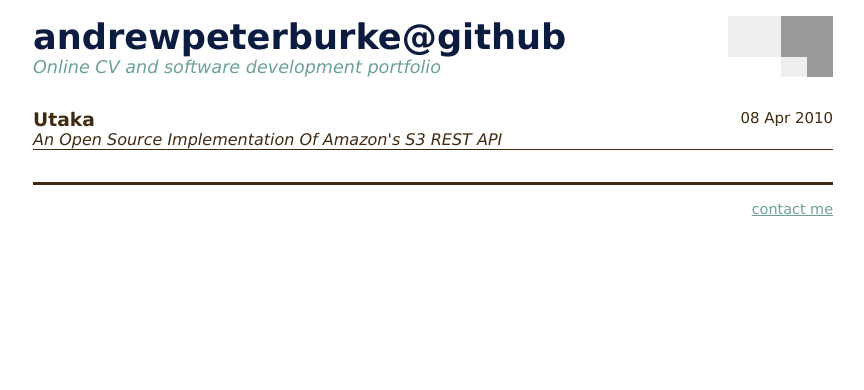
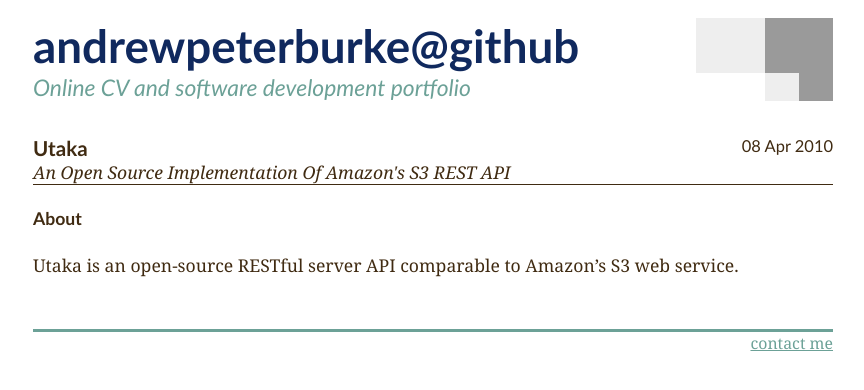
Before and after one commit to apburke/andrewpeterburke.github.com, a Jekyll site: the page built from _posts/2010-04-08-utaka.markdown, in a window 1280 px wide. Shown: the top 390 px of the page, without its empty margins (207-1071 px from the left). Built offline with Jekyll 4.4.1, drawn with Linux system fonts in a browser that asks for light colours.

Commit message:
Changed fonts, added favicon, and fixed some validation errors

```diff
--- a/_layouts/default.html
+++ b/_layouts/default.html
@@ -1,7 +1,7 @@
-<!DOCTYPE html PUBLIC "-//W3C//DTD HTML 4.01//EN" "http://www.w3.org/TR/html4/strict.dtd>
+<!DOCTYPE html PUBLIC "-//W3C//DTD HTML 4.01//EN" "http://www.w3.org/TR/html4/strict.dtd">
 <html>
 <head>
-  <meta http-equiv="content-type" content="text/html" charset="utf-8" />
+  <meta http-equiv="Content-type" content="text/html;charset=utf-8" />
   <title>{{site.title}}: {{page.title}}</title>
   <link rel="stylesheet" type"text/css" href="/css/default.css" />
 </head>
--- a/_posts/2010-04-08-utaka.markdown
+++ b/_posts/2010-04-08-utaka.markdown
@@ -4,3 +4,7 @@ branch: projects
 title: Utaka
 description: An open source implementation of Amazon's S3 REST API
 ---
+
+####About
+
+Utaka is an open-source RESTful server API comparable to Amazon's S3 web service.
--- a/css/default.css
+++ b/css/default.css
@@ -1,23 +1,20 @@
 /* COLOR */
 
 body { color: #402b12 }
-.site_heading, #footer { color: #0b1c40 }
-.site_heading .description, #footer a { color: #6CA197 }
+.site_heading { color: #10295e }
+.site_heading .description, #footer, #footer a { color: #6CA197 }
 .branch_link, .branch h2 { color: #6c8373 }
 .branch_link:hover { color: #FFF; background-color: #6c8373 }
-.branch .post_heading:hover{ background-color: #BFBBB4 }
+.branch .post_heading:hover{ background-color: #D1DFE8 }
 
 /* END COLOR */
 
 body {
- font-family: Verdana, sans-serif;
- font-size: 100%;
+ font-family: Georgia, Liberation Serif, serif;
+ font-size: 110%;
 }
 
 ul { padding-left: 1em }
-
-h4:before { content: "[" }
-h4:after { content: "]" }
 
 #wrapper {
  width: 800px;
@@ -27,7 +24,11 @@ h4:after { content: "]" }
 #header, #menu {
  margin: 0;
  padding: 0;
- font-size: 1.1em;
+ font-size: 1.3em;
+}
+
+#header, h2, h3, h4 {
+ font-family: Trebuchet MS, Arial, Helvetica, sans-serif;
 }
 
 #footer {
@@ -35,18 +36,17 @@ h4:after { content: "]" }
  padding: 0;
  font-size: .9em;
  text-align: right;
+ border-top: .2em solid;
 }
 
 #menu {
-  display: none;
+ display: none;
 }
 
 #content {
- border-bottom: .2em solid;
  margin: 1em 0;
  padding: 1em 0;
 }
-
 
 /* CLASSES */
 
```
Also changed, not shown: _posts/2010-04-06-resume.markdown (+8 -8 lines), favicon.ico (added).
